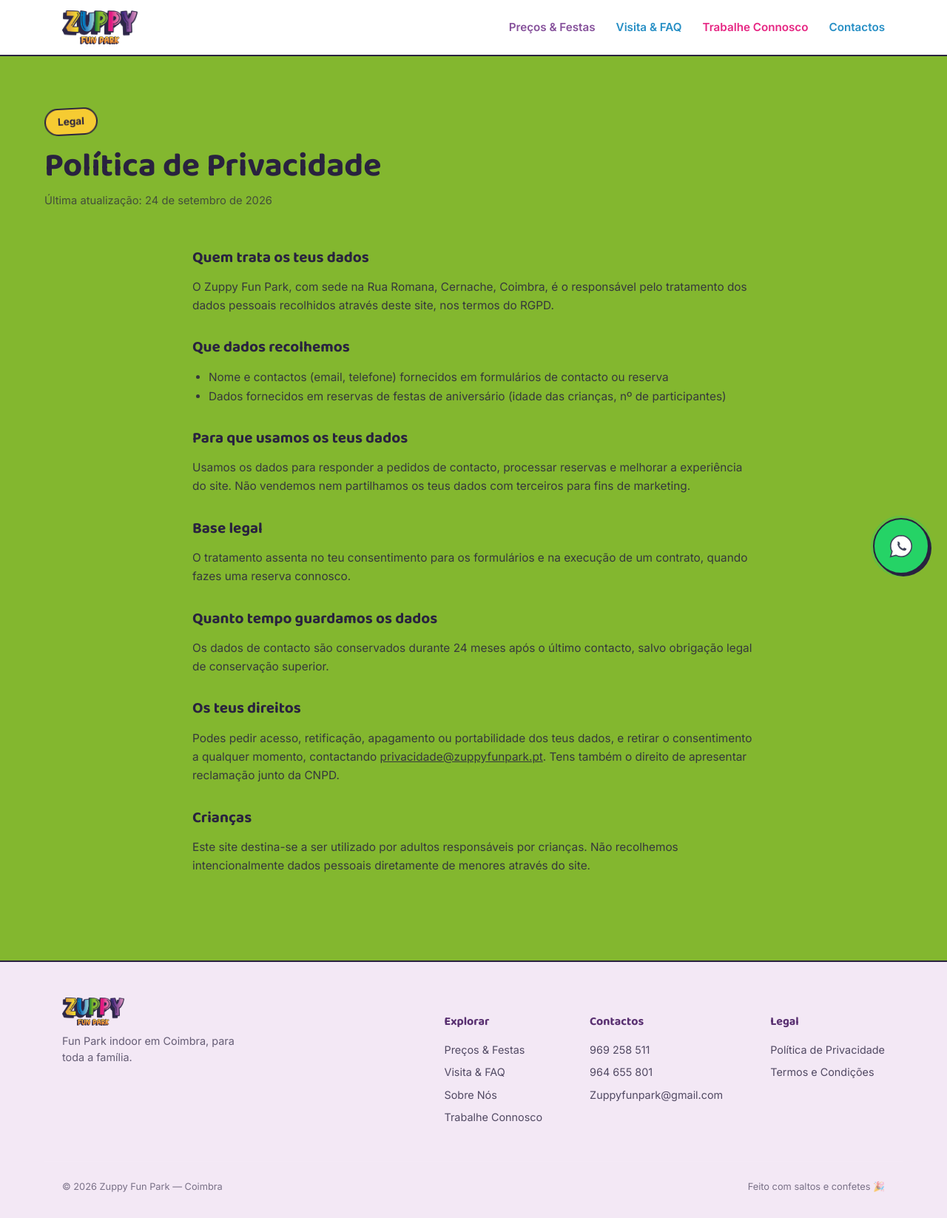
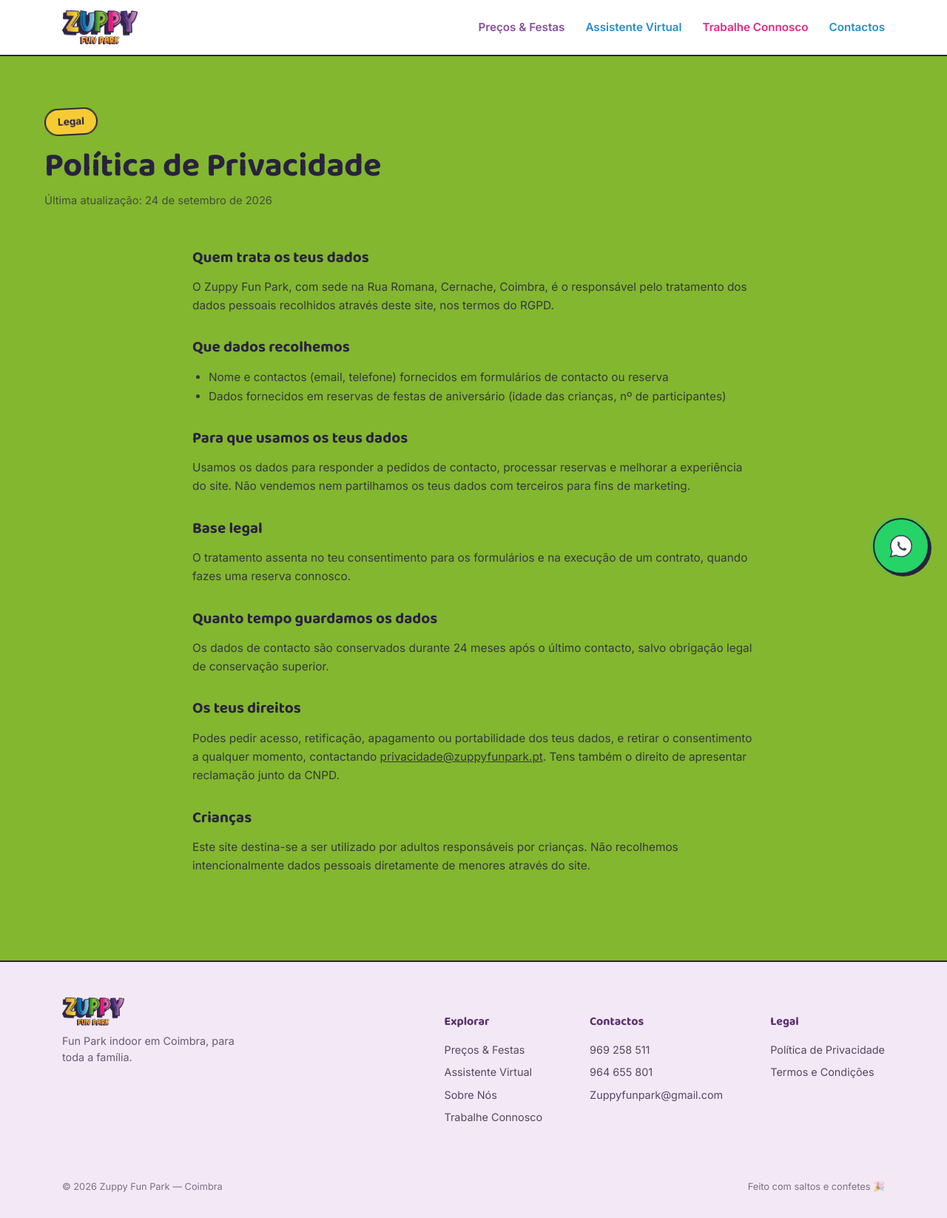
Before and after one commit to bertonimus/zuppy-fun-park, a plain HTML site: page privacidade.html in a window 1280 px wide. Shown: the whole page at 74% size. Drawn offline with Linux system fonts and the light colour scheme.

Commit message:
nav: renomear ligação Assistente Virtual

```diff
--- a/privacidade.html
+++ b/privacidade.html
@@ -597,7 +597,7 @@
   <div class="nav-inner">
     <a href="index.html" class="logo-link"><img src="zuppy-logo.png" alt="Zuppy Fun Park" class="logo-img"></a>
     <ul class="nav-links" id="navLinks"><li><a href="precos.html" style="color:var(--purple);">Preços &amp; Festas</a></li>
-<li><a href="visita.html" style="color:var(--blue);">Visita &amp; FAQ</a></li>
+<li><a href="visita.html" style="color:var(--blue);">Assistente Virtual</a></li>
 <li><a href="trabalhe-connosco.html" style="color:var(--pink);">Trabalhe Connosco</a></li>
 <li><a href="contactos.html" style="color:var(--blue);">Contactos</a></li>
 
@@ -643,7 +643,7 @@
     <div class="footer-cols">
       <div class="footer-col">
         <h4>Explorar</h4>        <a href="precos.html">Preços &amp; Festas</a>
-        <a href="visita.html">Visita &amp; FAQ</a>
+        <a href="visita.html">Assistente Virtual</a>
         <a href="sobre.html">Sobre Nós</a>
         <a href="trabalhe-connosco.html">Trabalhe Connosco</a>
       </div>
```
